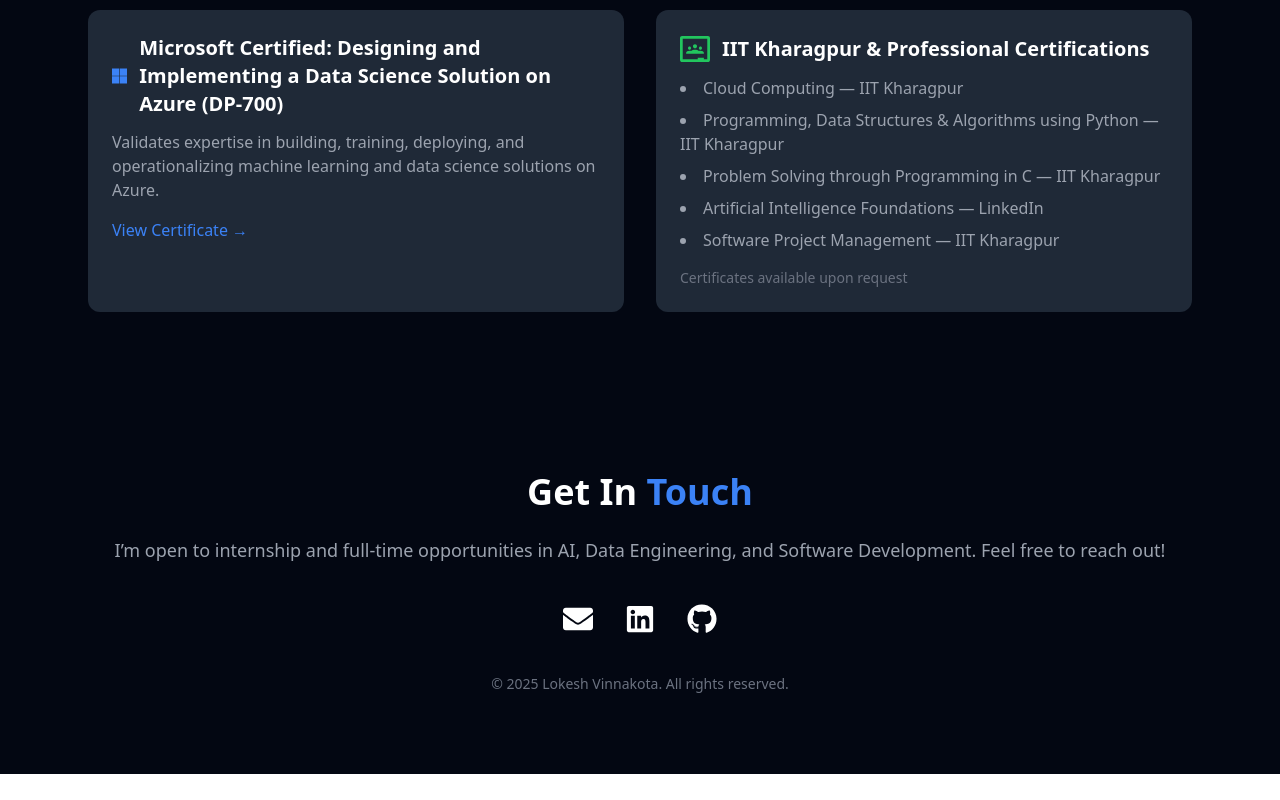
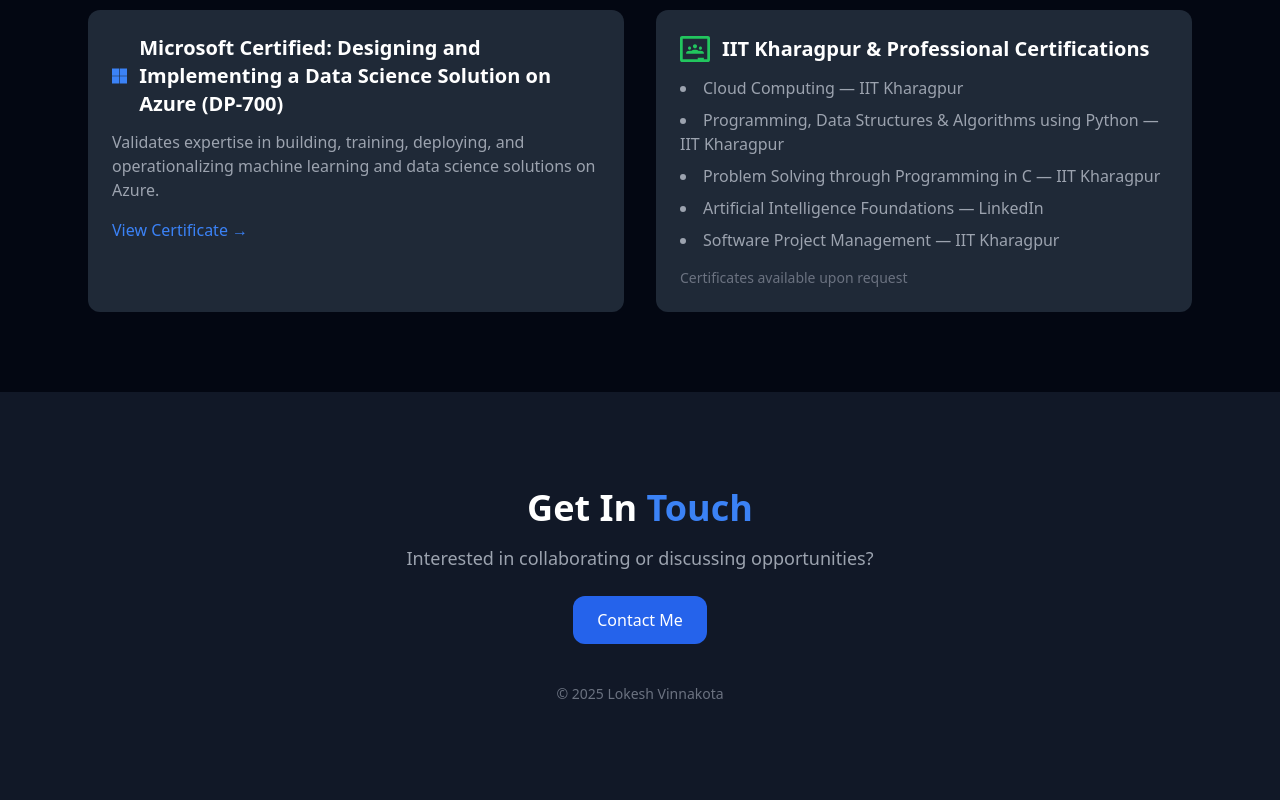
Before and after one commit to Loki0510/lokesh-portfolio, a React (Vite) app: page / in a window 1280 px wide. Shown: the part 3032-3832 px from the top of the page. Before the commit the page ends 3806 px from the top, so only its background shows below. Built offline with nearby package versions, Linux system fonts and the light colour scheme.

Commit message:
Update Contact.jsx

```diff
--- a/src/components/Contact.jsx
+++ b/src/components/Contact.jsx
@@ -1,52 +1,24 @@
-import { FaEnvelope, FaLinkedin, FaGithub } from "react-icons/fa";
-
 const Contact = () => {
   return (
-    <section className="py-20 px-6 bg-gray-950">
-      <div className="max-w-6xl mx-auto text-center">
-        <h2 className="text-4xl font-bold mb-6">
+    <section id="contact" className="py-24 px-6 bg-gray-900 text-center">
+      <h2 className="text-4xl font-extrabold mb-4">
         Get In <span className="text-blue-500">Touch</span>
       </h2>
 
-        <p className="text-gray-400 text-lg mb-10">
-          I’m open to internship and full-time opportunities in AI, Data Engineering,
-          and Software Development. Feel free to reach out!
+      <p className="text-gray-400 text-lg">
+        Interested in collaborating or discussing opportunities?
       </p>
 
-        <div className="flex justify-center gap-8 text-3xl">
       <a
         href="mailto:lokeshvinnakota5@gmail.com"
-            className="hover:text-blue-500 transition"
-            aria-label="Email"
+        className="inline-block mt-6 px-6 py-3 bg-blue-600 rounded-xl hover:bg-blue-700 transition"
       >
-            <FaEnvelope />
+        Contact Me
       </a>
 
-          <a
-            href="https://www.linkedin.com/in/vinnakotalokesh"
-            target="_blank"
-            rel="noopener noreferrer"
-            className="hover:text-blue-500 transition"
-            aria-label="LinkedIn"
-          >
-            <FaLinkedin />
-          </a>
-
-          <a
-            href="https://github.com/your-github"
-            target="_blank"
-            rel="noopener noreferrer"
-            className="hover:text-blue-500 transition"
-            aria-label="GitHub"
-          >
-            <FaGithub />
-          </a>
-        </div>
-
       <p className="text-gray-500 text-sm mt-10">
-          © {new Date().getFullYear()} Lokesh Vinnakota. All rights reserved.
+        © {new Date().getFullYear()} Lokesh Vinnakota
       </p>
-      </div>
     </section>
   );
 };
```
Lines whose indentation alone changed are shown as unchanged.
